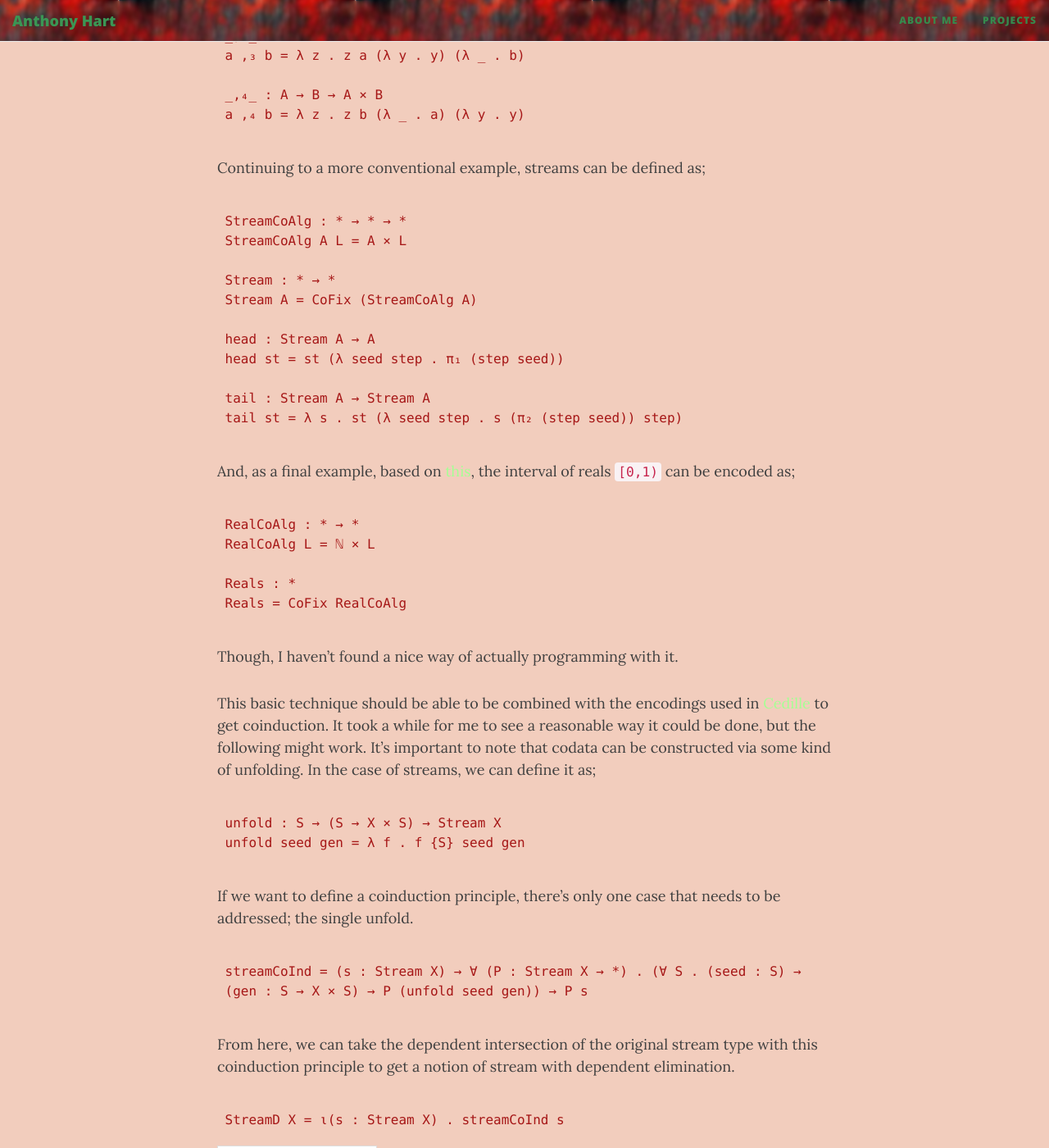
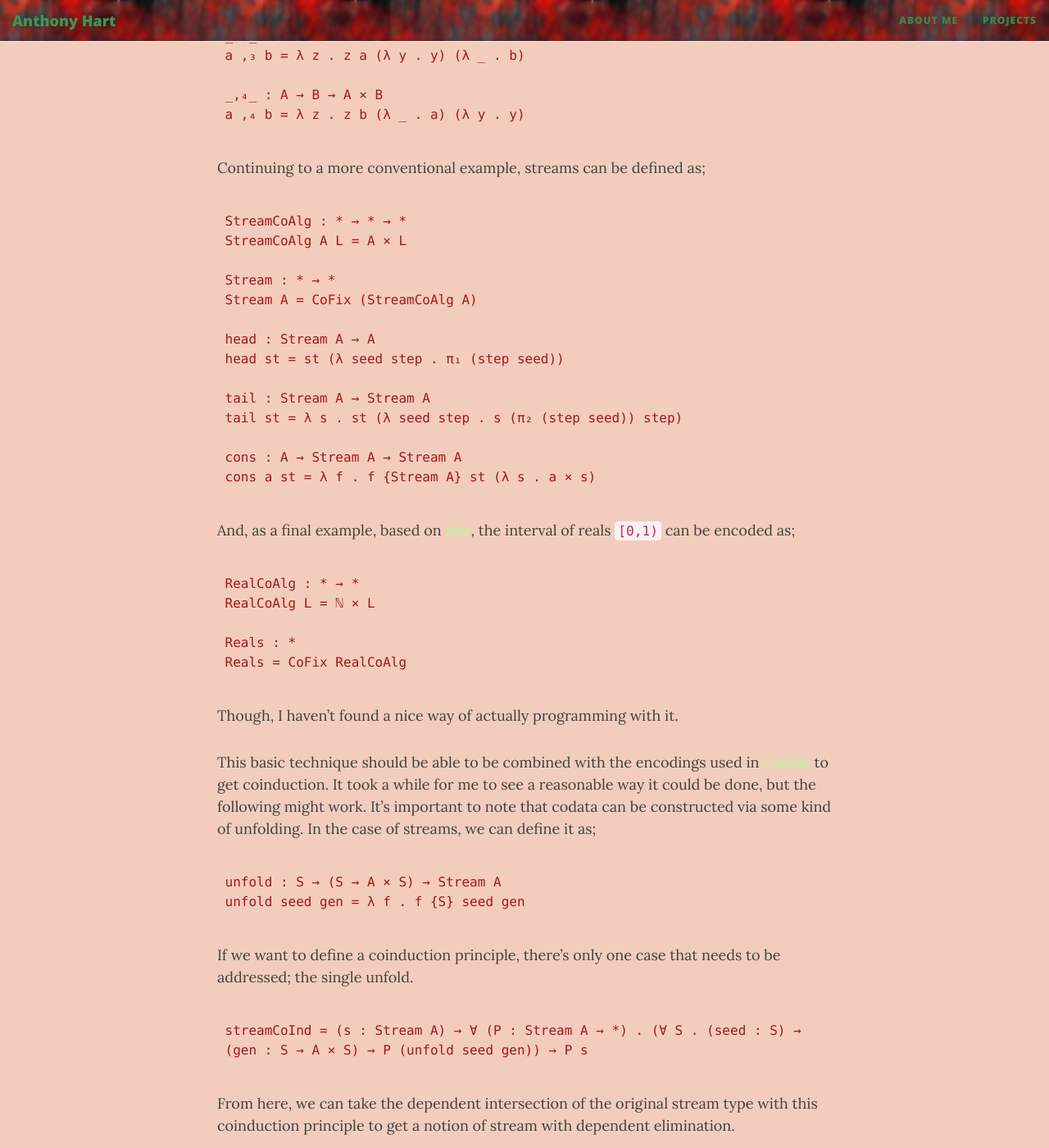
Before and after one commit to AHartNtkn/AHartNtkn.github.io, a Jekyll site: the page built from _posts/2019-12-03-Some-Notes-on-Lambda-Encodings.md, in a window 1280 px wide and 1400 px high, scrolled down 3140 px. Shown: the whole window at 82% size. Built offline with Jekyll 4.4.1, drawn with Linux system fonts in a browser that asks for light colours; nearby versions of some CDN libraries; some of the changed text lies outside the part shown.

Commit message:
Add definition of cons for lambda encoded streams

```diff
--- a/_posts/2019-12-03-Some-Notes-on-Lambda-Encodings.md
+++ b/_posts/2019-12-03-Some-Notes-on-Lambda-Encodings.md
@@ -107,6 +107,9 @@ Continuing to a more conventional example, streams can be defined as;
     tail : Stream A → Stream A
     tail st = λ s . st (λ seed step . s (π₂ (step seed)) step)
 
+    cons : A → Stream A → Stream A
+    cons a st = λ f . f {Stream A} st (λ s . a × s)
+
 And, as a final example, based on [this](http://citeseerx.ist.psu.edu/viewdoc/download;jsessionid=9A564F2172717230E15D3F8EC5253423?doi=10.1.1.47.5204&rep=rep1&type=pdf), the interval of reals `[0,1)` can be encoded as;
 
     RealCoAlg : * → *
@@ -119,13 +122,13 @@ Though, I haven't found a nice way of actually programming with it.
 
 This basic technique should be able to be combined with the encodings used in [Cedille](http://firsov.ee/impred-ind/impred-ind.pdf) to get coinduction. It took a while for me to see a reasonable way it could be done, but the following might work. It's important to note that codata can be constructed via some kind of unfolding. In the case of streams, we can define it as;
 
-    unfold : S → (S → X × S) → Stream X
+    unfold : S → (S → A × S) → Stream A
     unfold seed gen = λ f . f {S} seed gen
 
 If we want to define a coinduction principle, there's only one case that needs to be addressed; the single unfold.
 
-    streamCoInd = (s : Stream X) → ∀ (P : Stream X → *) . (∀ S . (seed : S) → (gen : S → X × S) → P (unfold seed gen)) → P s
+    streamCoInd = (s : Stream A) → ∀ (P : Stream A → *) . (∀ S . (seed : S) → (gen : S → A × S) → P (unfold seed gen)) → P s
 
 From here, we can take the dependent intersection of the original stream type with this coinduction principle to get a notion of stream with dependent elimination.
 
-    StreamD X = ι(s : Stream X) . streamCoInd s
+    StreamD A = ι(s : Stream A) . streamCoInd s
```
